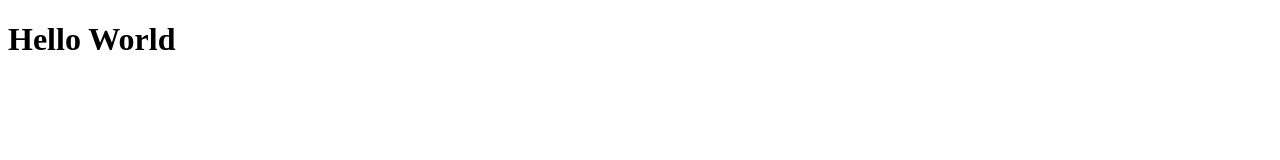
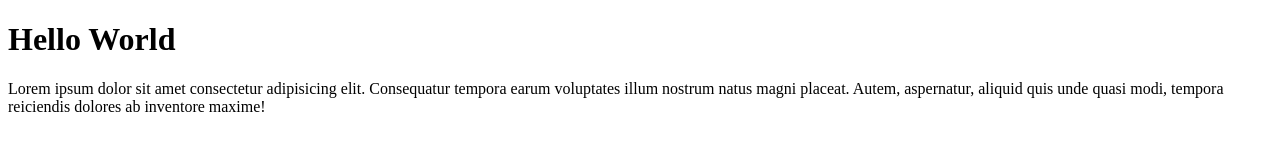
Before and after one commit to elmochimento/htmlcss-hello, a plain HTML site: page index.html in a window 1280 px wide. Drawn offline with Linux system fonts and the light colour scheme.

Commit message:
add paragraph

```diff
--- a/index.html
+++ b/index.html
@@ -7,5 +7,6 @@
 </head>
 <body>
     <h1>Hello World</h1>
+    <p>Lorem ipsum dolor sit amet consectetur adipisicing elit. Consequatur tempora earum voluptates illum nostrum natus magni placeat. Autem, aspernatur, aliquid quis unde quasi modi, tempora reiciendis dolores ab inventore maxime!</p>
 </body>
 </html>
```
